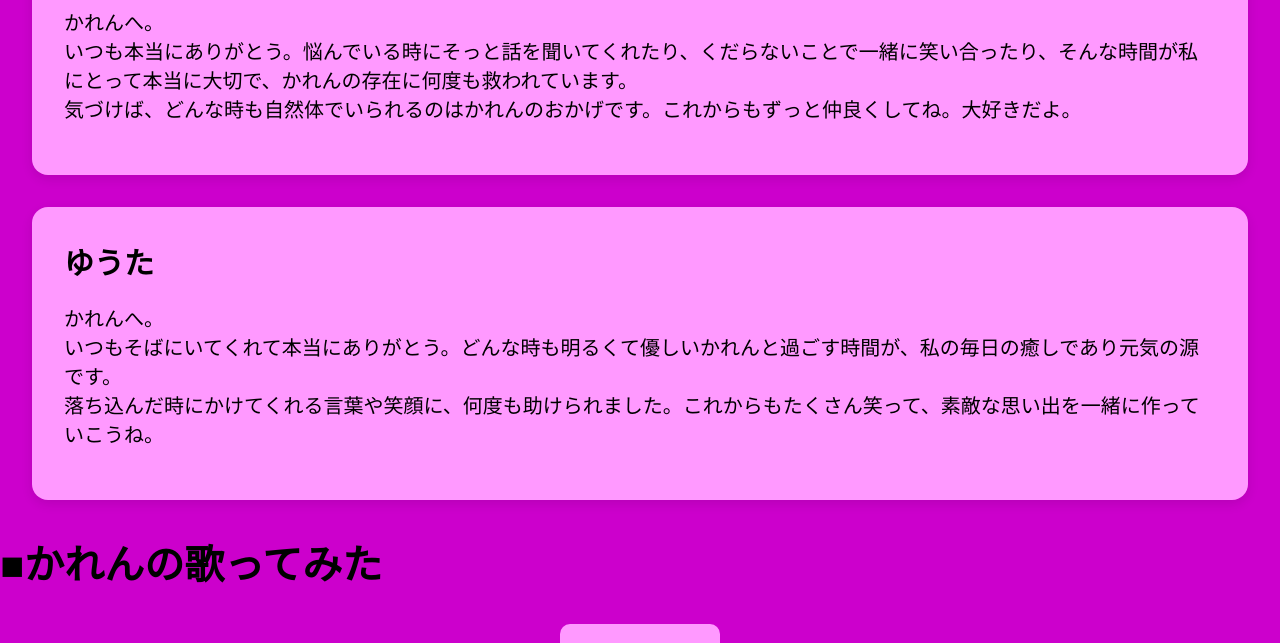
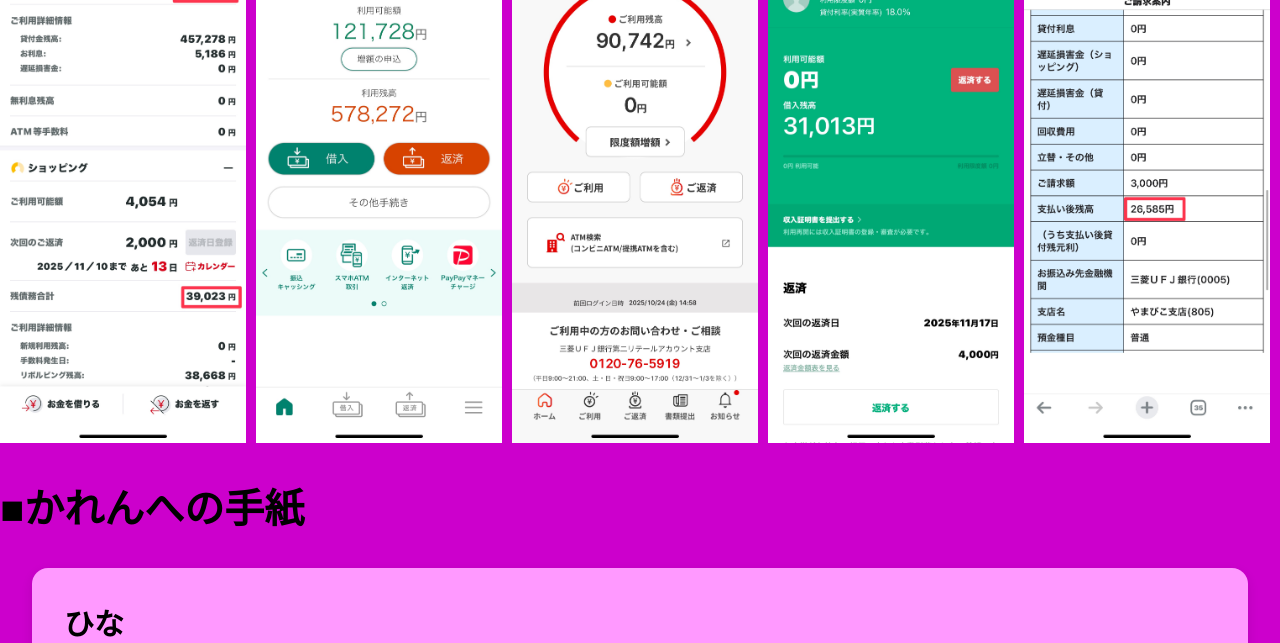
Before and after one commit to hayate0211/website, a plain HTML site: page index.html in a window 1280 px wide. Shown: the part 707-1350 px from the top of the page. Drawn offline with Linux system fonts and the light colour scheme.

Commit message:
Update index.html

```diff
--- a/index.html
+++ b/index.html
@@ -35,6 +35,15 @@
       }
       .image-container img {
         width: calc(33.33% - 10px);
+        height: auto;
+      }
+      .syakin-container {
+        display: flex;
+        flex-wrap: wrap;
+        gap: 10px;
+      }
+      .syakin-container img {
+        width: calc(20% - 10px);
         height: auto;
       }
       .letters-container {
@@ -95,6 +104,14 @@
       <img src="./images/karen2.png">
       <img src="./images/karen3.png">
     </div>
+    <h2>■かれんの借金</h2>
+    <div class="syakin-container">
+      <img src="./images/syakin1.jpg">
+      <img src="./images/syakin2.jpg">
+      <img src="./images/syakin3.jpg">
+      <img src="./images/syakin4.jpg">
+      <img src="./images/syakin5.jpg">
+    </div>
     <h2>■かれんへの手紙</h2>
     <div class="letters-container">
       <div class="letter">
```
